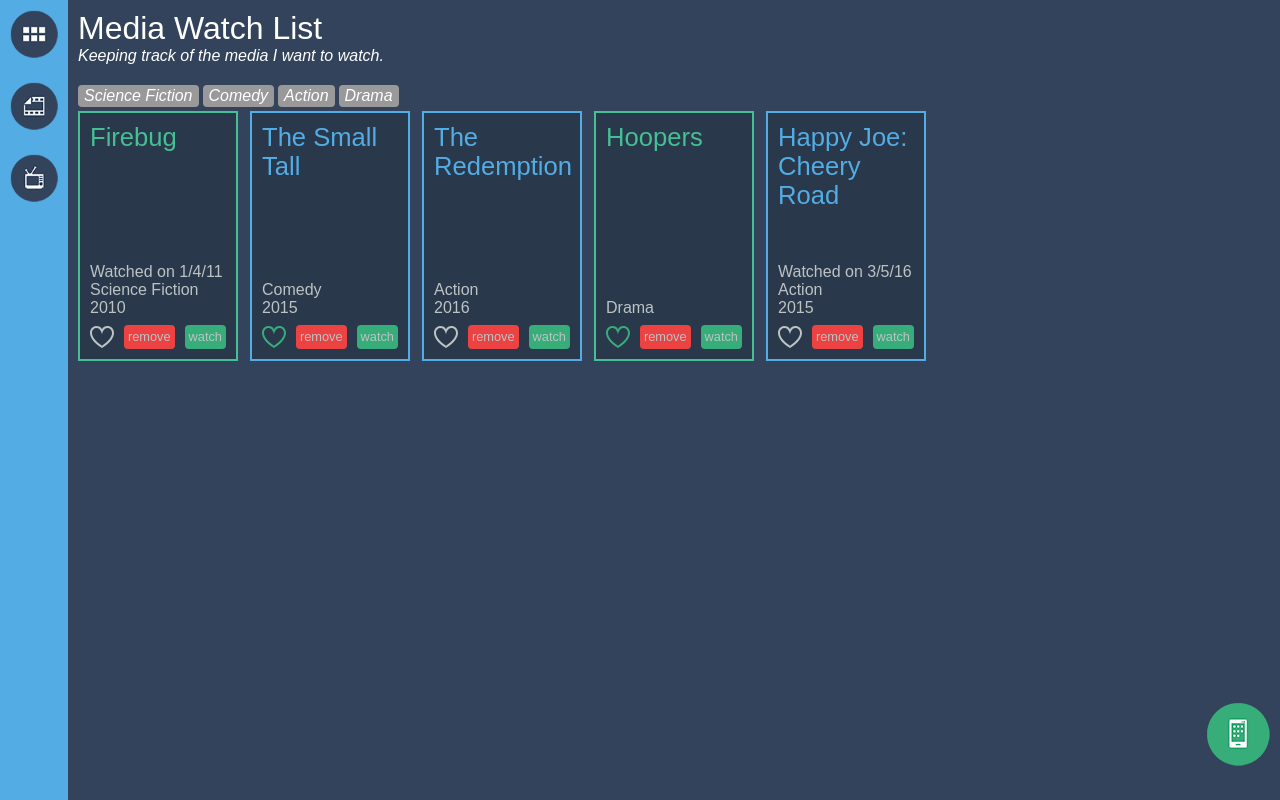
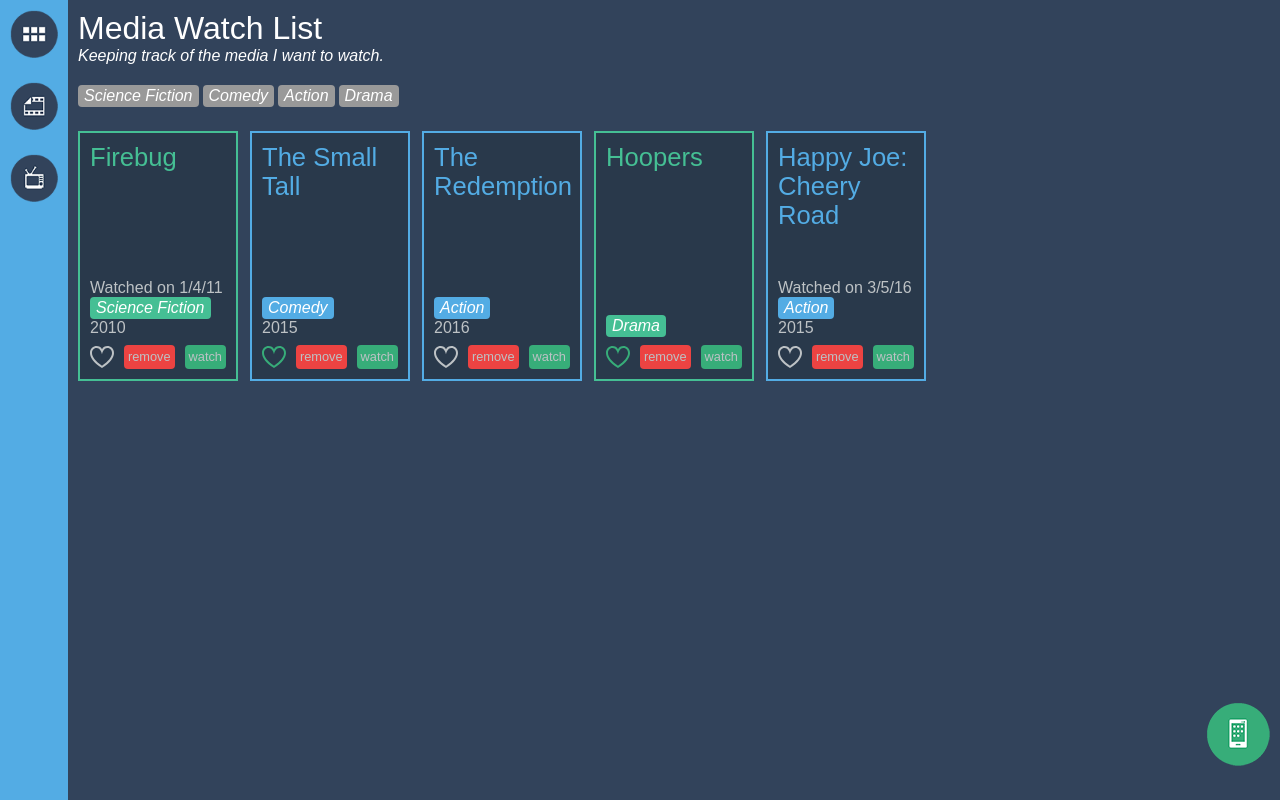
Before and after one commit to Gabrielle1122/WatchList, an Angular app: page /all in a window 1280 px wide. Built offline with nearby package versions, Linux system fonts and the light colour scheme.

Commit message:
adjust styles

```diff
--- a/src/app/category-list.component.ts
+++ b/src/app/category-list.component.ts
@@ -9,19 +9,23 @@ import { Component, Input } from "@angular/core";
   `,
   styles: [
     `
+      :host {
+        display: block;
+        margin-bottom: 20px;
+      }
+
+      :host-context(.medium-movies) span {
+        background-color: #53ace4;
+      }
+
+      :host-context(.medium-series) span {
+        background-color: #45bf94;
+      }
+
       span {
         display: inline-block;
         margin-right: 4px;
         margin-bottom: 4px;
-      }
-
-      .label {
-        background-color: #999999;
-        color: #ffffff;
-        border-radius: 4px;
-        padding: 2px 6px;
-        font-style: italic;
-        width: max-content;
       }
     `
   ]
--- a/src/app/media-item/media-item.component.css
+++ b/src/app/media-item/media-item.component.css
@@ -9,6 +9,15 @@
   color: #bdc2c5;
   margin: 0 12px 12px 0;
 }
+
+:host-context(.medium-movies) .label {
+  background-color: #53ace4;
+}
+
+:host-context(.medium-series) .label {
+  background-color: #45bf94;
+}
+
 h2 {
   font-size: 1.6em;
   flex: 1;
--- a/src/app/media-item/media-item.component.html
+++ b/src/app/media-item/media-item.component.html
@@ -5,7 +5,7 @@
   </div></ng-template
 >
 
-<div>{{ mediaItem.category }}</div>
+<div class="label">{{ mediaItem.category }}</div>
 <div>{{ mediaItem.year }}</div>
 <div class="tools">
   <svg
--- a/src/styles.css
+++ b/src/styles.css
@@ -94,3 +94,12 @@ body {
   height: 100vh;
   font-family: Arial, Helvetica, sans-serif;
 }
+
+.label {
+  background-color: #999999;
+  color: #ffffff;
+  border-radius: 4px;
+  padding: 2px 6px;
+  font-style: italic;
+  width: max-content;
+}
```
